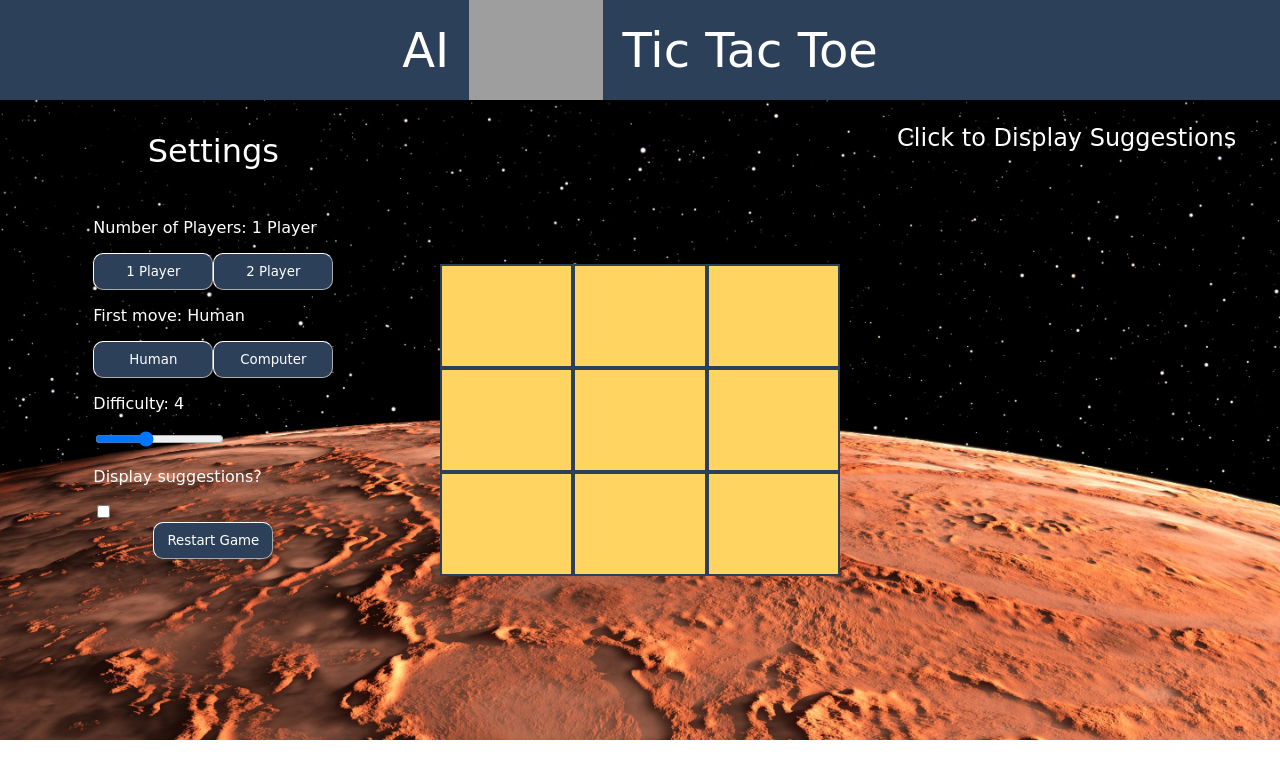
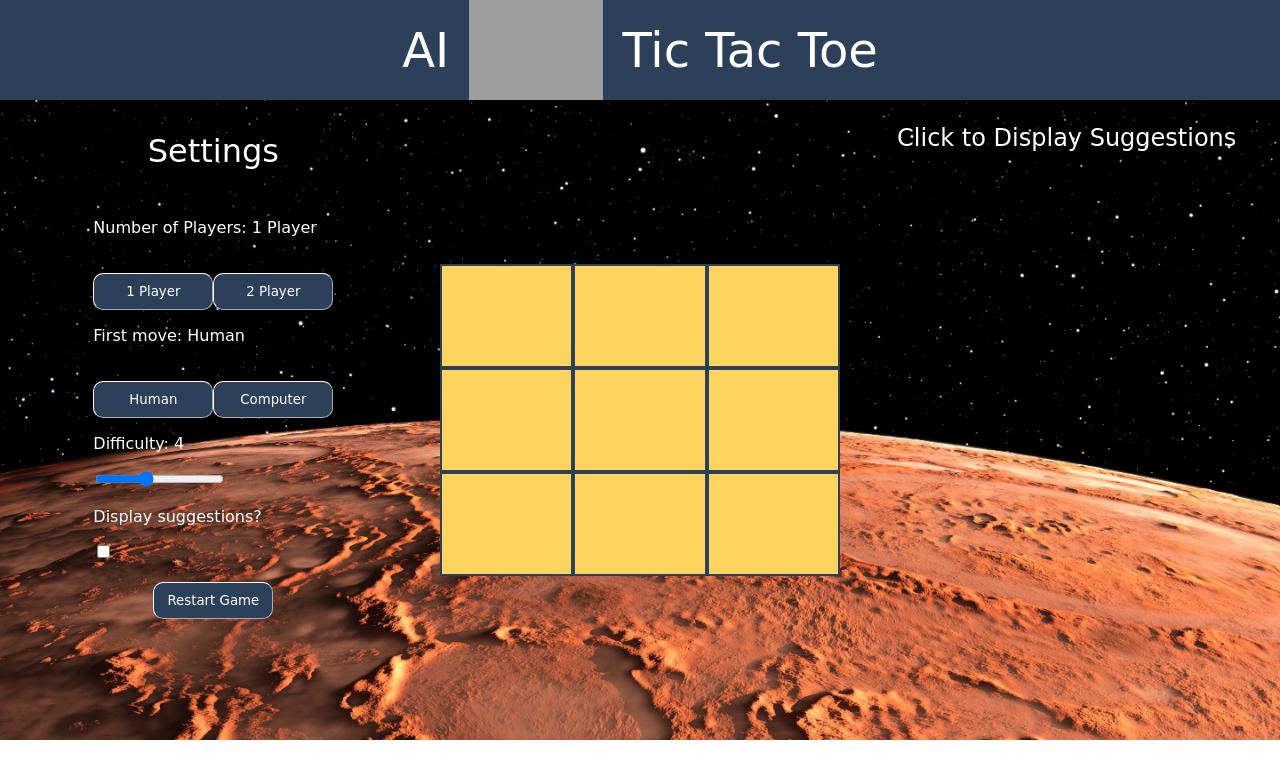
Before and after one commit to relaxedcoder/Mars-Colonization-Program, a React (Create React App) app: page / in a window 1280 px wide. Shown: the top 778 px of the page. Built offline with nearby package versions, Linux system fonts and the light colour scheme; grey boxes are pictures that could not be loaded.

Commit message:
Updated button UI

```diff
--- a/src/App.css
+++ b/src/App.css
@@ -62,4 +62,11 @@ button {
     border-color: white;
     border-width: 1px;
     min-width: 120px;
+    outline: none;
+    margin-top: 20px;
 }
+
+button:active {
+    background-color: #ffd460;
+    color: #2d4059;
+}
```
